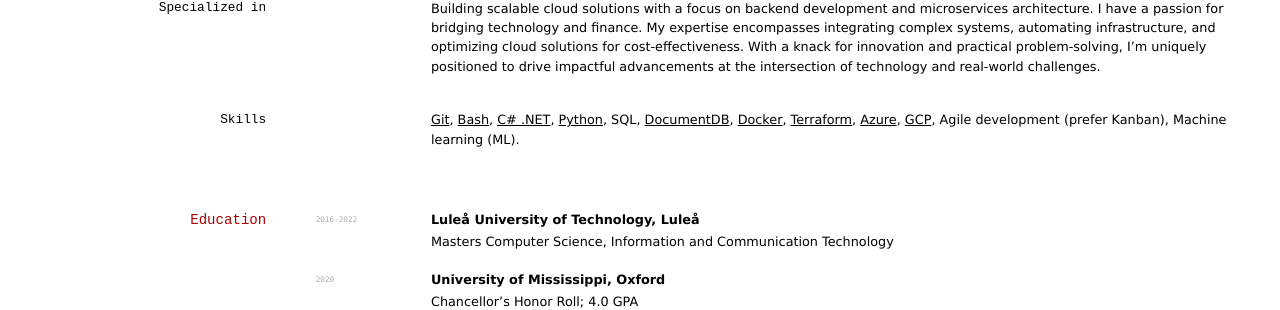
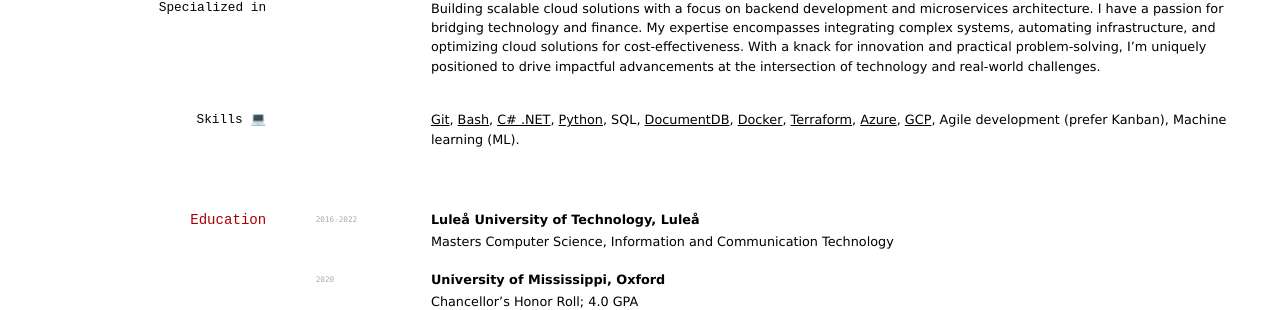
Before and after one commit to astrberg/strandberg.dev, a Jekyll site: the page built from index.md, in a window 1280 px wide. Shown: the part 216-526 px from the top of the page. Built offline with Jekyll 4.4.1, drawn with Linux system fonts in a browser that asks for light colours; our own code applies the rules of GitHub Pages for plain Markdown files.

Commit message:
Add a nice emoij

```diff
--- a/index.md
+++ b/index.md
@@ -17,8 +17,7 @@ Software Engineer at [Alrik.com](https://alrik.com) in Stockholm, Sweden.
 ### Specialized in
 Building scalable cloud solutions with a focus on backend development and microservices architecture. I have a passion for bridging technology and finance. My expertise encompasses integrating complex systems, automating infrastructure, and optimizing cloud solutions for cost-effectiveness. With a knack for innovation and practical problem-solving, I'm uniquely positioned to drive impactful advancements at the intersection of technology and real-world challenges.
 
-
-### Skills
+### Skills 💻
 
 [Git](https://git-scm.com/), [Bash](https://www.gnu.org/software/bash/), [C# .NET](https://dotnet.microsoft.com/en-us/languages/csharp), [Python](https://www.python.org/), SQL, [DocumentDB](https://aws.amazon.com/documentdb/), [Docker](https://www.docker.com/), [Terraform](https://www.terraform.io/), [Azure](https://azure.microsoft.com/), [GCP](https://cloud.google.com/), Agile development (prefer Kanban), Machine learning (ML).
 
```
